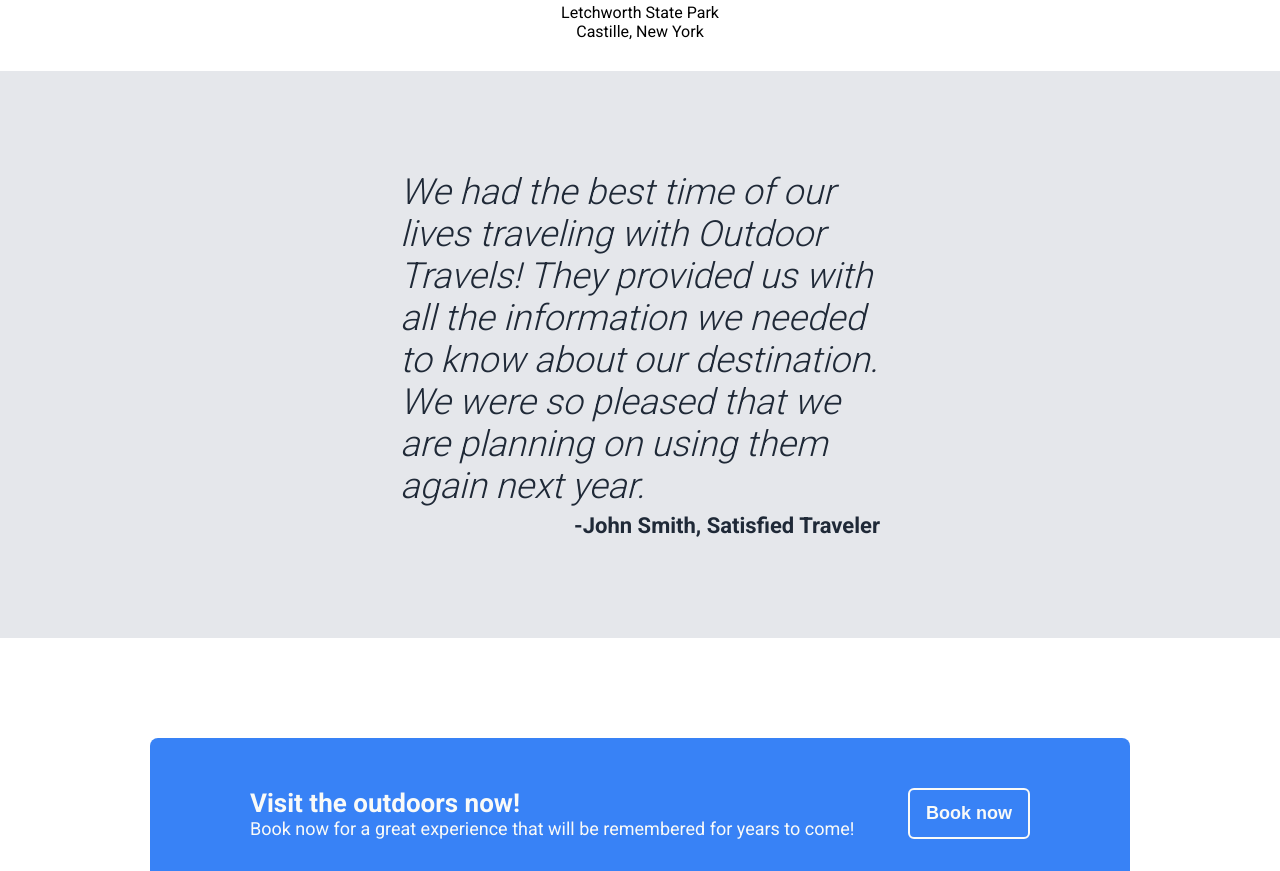
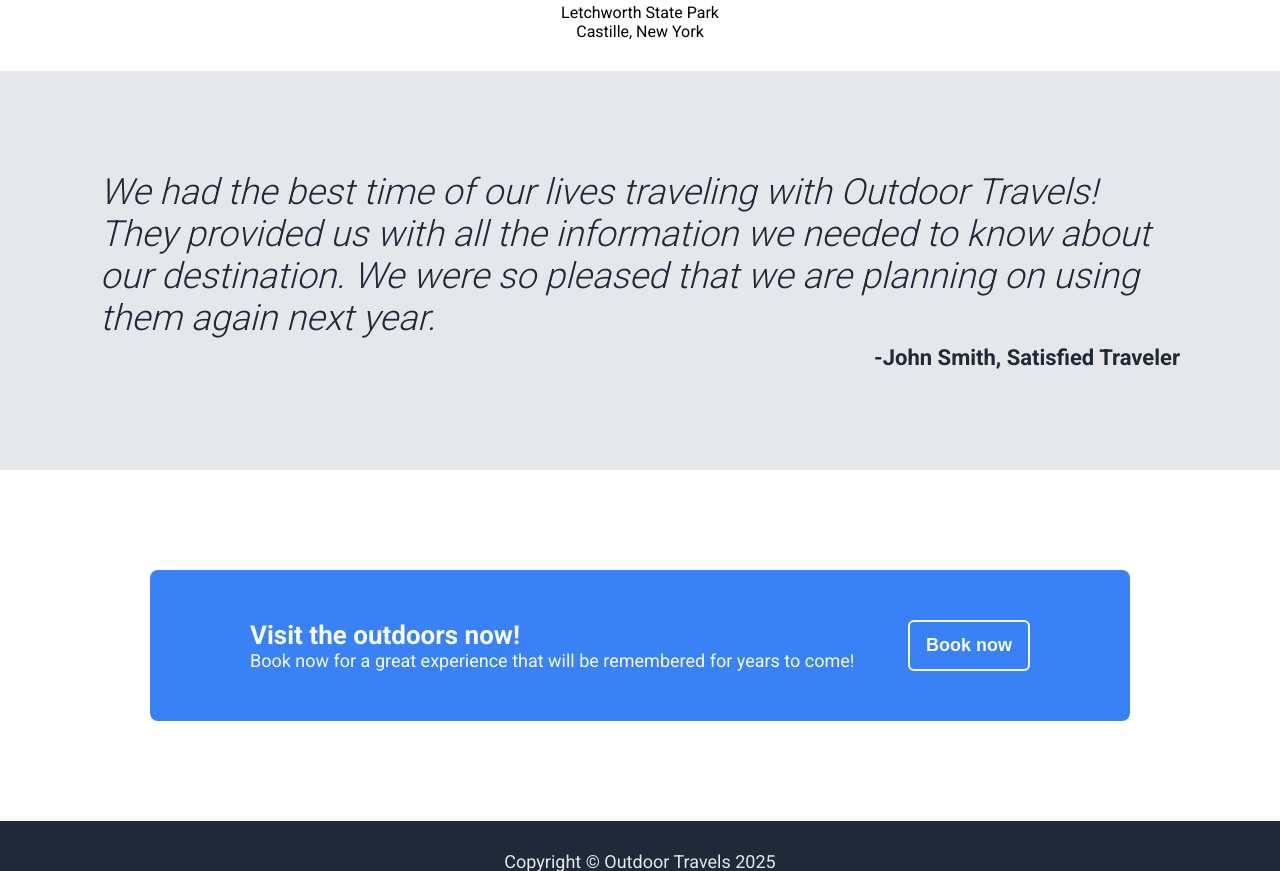
Before and after one commit to sasquatch1978/odin-landing-page, a plain HTML site: page index.html in a window 1280 px wide. Shown: the part 1326-2197 px from the top of the page. Drawn offline with Linux system fonts and the light colour scheme.

Commit message:
Fix padding on quote section

```diff
--- a/index.html
+++ b/index.html
@@ -48,10 +48,12 @@
       </div>
     </div>
     <div class="quote">
-      <p>We had the best time of our lives traveling with Outdoor Travels! They
-        provided us with all the information we needed to know about our destination.
-        We were so pleased that we are planning on using them again next year.</p>
-      <div>-John Smith, Satisfied Traveler</div>
+      <div class="quote-body">
+        <p>We had the best time of our lives traveling with Outdoor Travels! They
+          provided us with all the information we needed to know about our destination.
+          We were so pleased that we are planning on using them again next year.</p>
+        <div>-John Smith, Satisfied Traveler</div>
+      </div>
     </div>
     <div class="action">
       <div>
--- a/styles.css
+++ b/styles.css
@@ -116,10 +116,18 @@ ul {
 .quote {
   color: #1f2937;
   background-color: #e5e7eb;
-  padding: 100px 400px;
+  padding: 100px;
+  display: flex;
+  justify-content: center;
+  align-items: center;
+}
+
+.quote-body {
+  max-width: 1100px;
   display: flex;
   flex-direction: column;
   align-items: flex-end;
+  gap: 6px;
 }
 
 .quote p {
@@ -132,7 +140,6 @@ ul {
 .quote div {
   font-size: 22px;
   font-weight: bold;
-  padding-top: 6px;
 }
 
 /* Call to action section */
```
